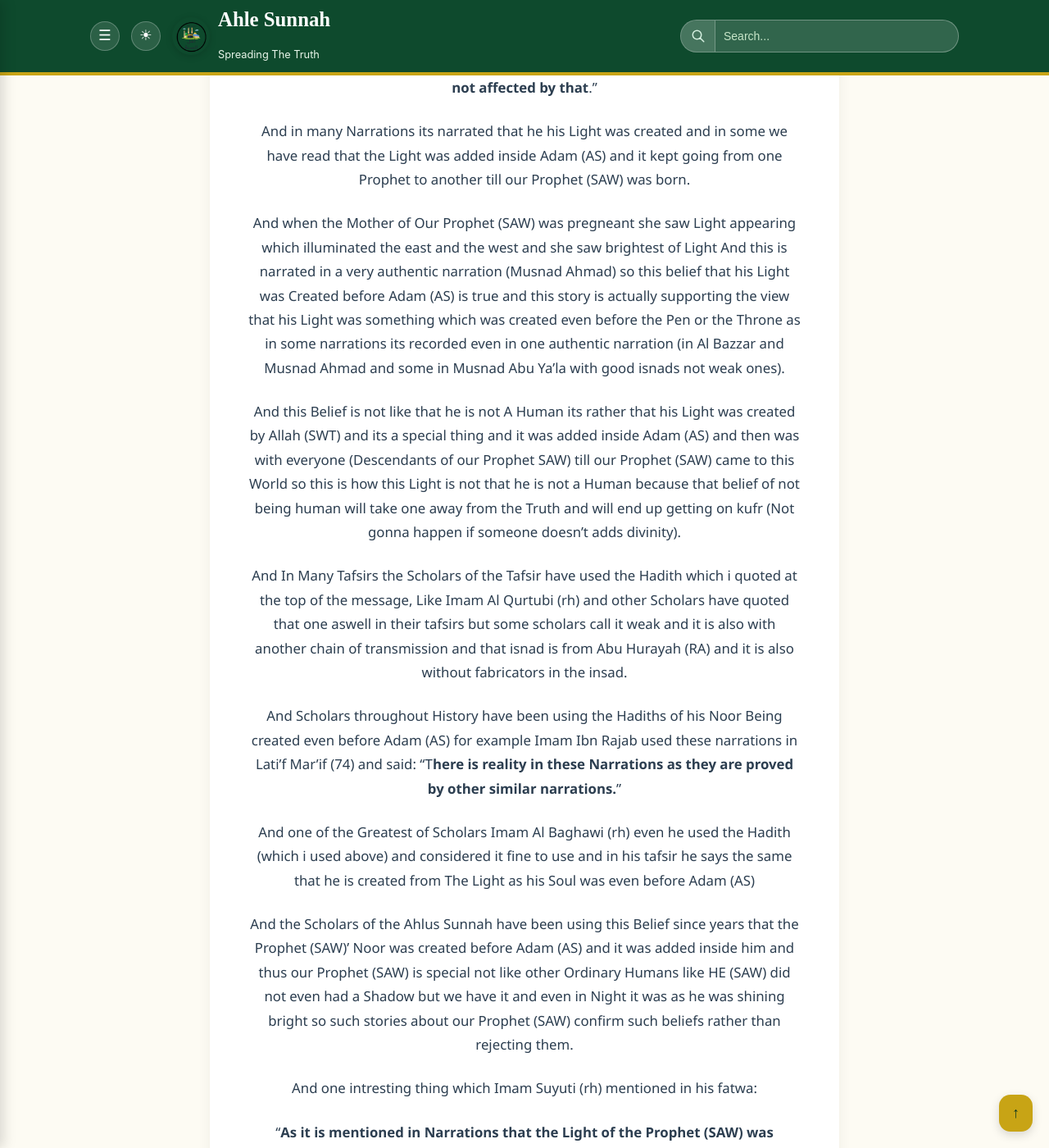
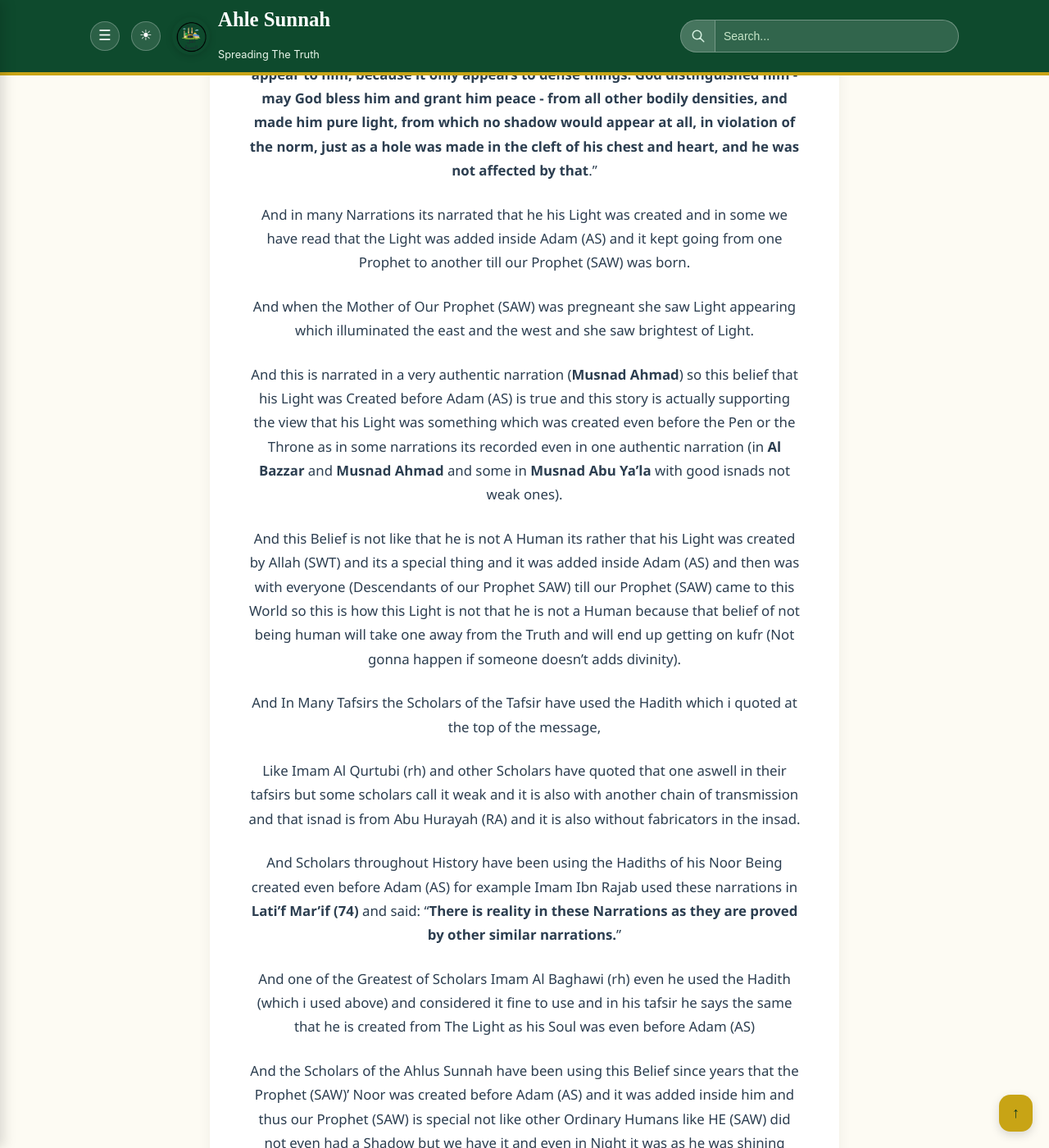
Before and after one commit to Fali17/ahlesunnah, a Jekyll site: the page built from _posts/2024-10-08-the-reality-of-the-belief-of-the-prophet-saw-noor-light-bein.md, in a window 1280 px wide and 1400 px high, scrolled down 1341 px. Shown: the whole window at 82% size. Built offline with Jekyll 4.4.1, drawn with Linux system fonts in a browser that asks for light colours; some of the changed text lies outside the part shown.

Commit message:
Update 2024-10-08-the-reality-of-the-belief-of-the-prophet-saw-noor-light-bein.md

```diff
--- a/_posts/2024-10-08-the-reality-of-the-belief-of-the-prophet-saw-noor-light-bein.md
+++ b/_posts/2024-10-08-the-reality-of-the-belief-of-the-prophet-saw-noor-light-bein.md
@@ -22,15 +26,17 @@ Ibn Hajar Al Haythami said:
 
 And in many Narrations its narrated that he his Light was created and in some we have read that the Light was added inside Adam (AS) and it kept going from one Prophet to another till our Prophet (SAW) was born.
 
-And when the Mother of Our Prophet (SAW) was pregneant she saw Light appearing which illuminated the east and the west and she saw brightest of Light
-And this is narrated in a very authentic narration (Musnad Ahmad) so this belief that his Light was Created before Adam (AS) is true and this story is actually supporting the view that his Light was something which was created even before the Pen or the Throne as in some narrations its recorded even in one authentic narration (in Al Bazzar and Musnad Ahmad and some in Musnad Abu Ya'la with good isnads not weak ones).
+And when the Mother of Our Prophet (SAW) was pregneant she saw Light appearing which illuminated the east and the west and she saw brightest of Light.
+
+And this is narrated in a very authentic narration (**Musnad Ahmad**) so this belief that his Light was Created before Adam (AS) is true and this story is actually supporting the view that his Light was something which was created even before the Pen or the Throne as in some narrations its recorded even in one authentic narration (in **Al Bazzar** and **Musnad Ahmad** and some in **Musnad Abu Ya'la** with good isnads not weak ones).
 
 And this Belief is not like that he is not A Human its rather that his Light was created by Allah (SWT) and its a special thing and it was added inside Adam (AS) and then was with everyone (Descendants of our Prophet SAW) till our Prophet (SAW) came to this World so this is how this Light is not that he is not a Human because that belief of not being human will take one away from the Truth and will end up getting on kufr (Not gonna happen if someone doesn't adds divinity).
 
 And In Many Tafsirs the Scholars of the Tafsir have used the Hadith which i quoted at the top of the message,
+
 Like Imam Al Qurtubi (rh) and other Scholars have quoted that one aswell in their tafsirs but some scholars call it weak and it is also with another chain of transmission and that isnad is from Abu Hurayah (RA) and it is also without fabricators in the insad.
 
-And Scholars throughout History have been using the Hadiths of his Noor Being created even before Adam (AS) for example Imam Ibn Rajab used these narrations in Lati'f Mar'if (74) and said: "T**here is reality in these Narrations as they are proved by other similar narrations.**"
+And Scholars throughout History have been using the Hadiths of his Noor Being created even before Adam (AS) for example Imam Ibn Rajab used these narrations in **Lati'f Mar'if (74)** and said: "**There is reality in these Narrations as they are proved by other similar narrations.**"
 
 And one of the Greatest of Scholars Imam Al Baghawi (rh) even he used the Hadith (which i used above) and considered it fine to use and in his tafsir he says the same that he is created from The Light as his Soul was even before Adam (AS)
 
@@ -39,16 +45,17 @@ And the Scholars of the Ahlus Sunnah have been using this Belief since years tha
 And one intresting thing which Imam Suyuti (rh) mentioned in his fatwa:
 
 "**As it is mentioned in Narrations that the Light of the Prophet (SAW) was contained in a jewel and when it was taken out that Jewel turned into a grain of rice. And this is why its recommended to send more Salawat upon the Prophet (SAW) while eating rice."**
+
 **(2/50)**
 
-In the Holy Quran in Surah Nur its stated:
-"**Allah is the Light of the Heavens and O Prophet you are his Light on the Earth**." (**This is how a group of the Companions used to recite this verse tafsir tabari**)
+In the **Holy Quran** in **Surah Nur** its stated:
+"**Allah is the Light of the Heavens and O Prophet you are his Light on the Earth**." (**This is how a group of the Companions used to recite this verse **tafsir tabari**)
 
 And The Light here meant that He is the One through whom Allah guides his people.
 
 Ibn Hajar Al Haythami (rh) explained the saying of Imam Al Busiri (rh):
 
-“**Every virtue in the worlds is from the virtue of the Prophet, which the virtuous have borrowed .** ”
+“**Every virtue in the worlds is from the virtue of the Prophet ﷺ, which the virtuous have borrowed .** ”
 
 “**Every virtue found in the worlds of mankind, angels and jinn is due to the virtue of that most honorable prophet to his Lord, from all the prophets and messengers, and the angels brought near. The virtuous ones borrowed it because he - may God bless him and grant him peace - is the one who extends it to them, since he is the one through which we reach the divine, and the He is the one who derives it without an intermediary, without anyone else.**“
 
@@ -57,7 +64,7 @@ And he further added:
 **“Those who carried him in their Loins got a sign of his Light, inside them it was as if it was the Sun and they derived from that Light as the Planets do. The Creations followed one another until the time of the emergence of his noble body, and when he emerged he was like the sun, and every light was included in his blessed Personality, and every sign of other prophets was folded under the spread of his signs.“**
 **(Sharh Al Burda 36)**
 
-And the authentic narrations in Al Bidayah of Ibn Kathir (rh):
+And the authentic narrations in **Al Bidayah of Ibn Kathir (rh)**:
 
 "**That every Prophet and all the descendants of our Prophet (SAW) were extremely Beautiful and Handsome Men of their time and All had bright and shining faces as if it was a light shining in their faces and the Father of our Prophet (SAW) whenever he used to walk through the Streets of Mecca there would be a pleaseant smell that would remain at the place which he used to pass from.**"
 
```
Also changed, not shown: other parts of _posts/2024-10-08-the-reality-of-the-belief-of-the-prophet-saw-noor-light-bein.md (+6 -2 lines).
